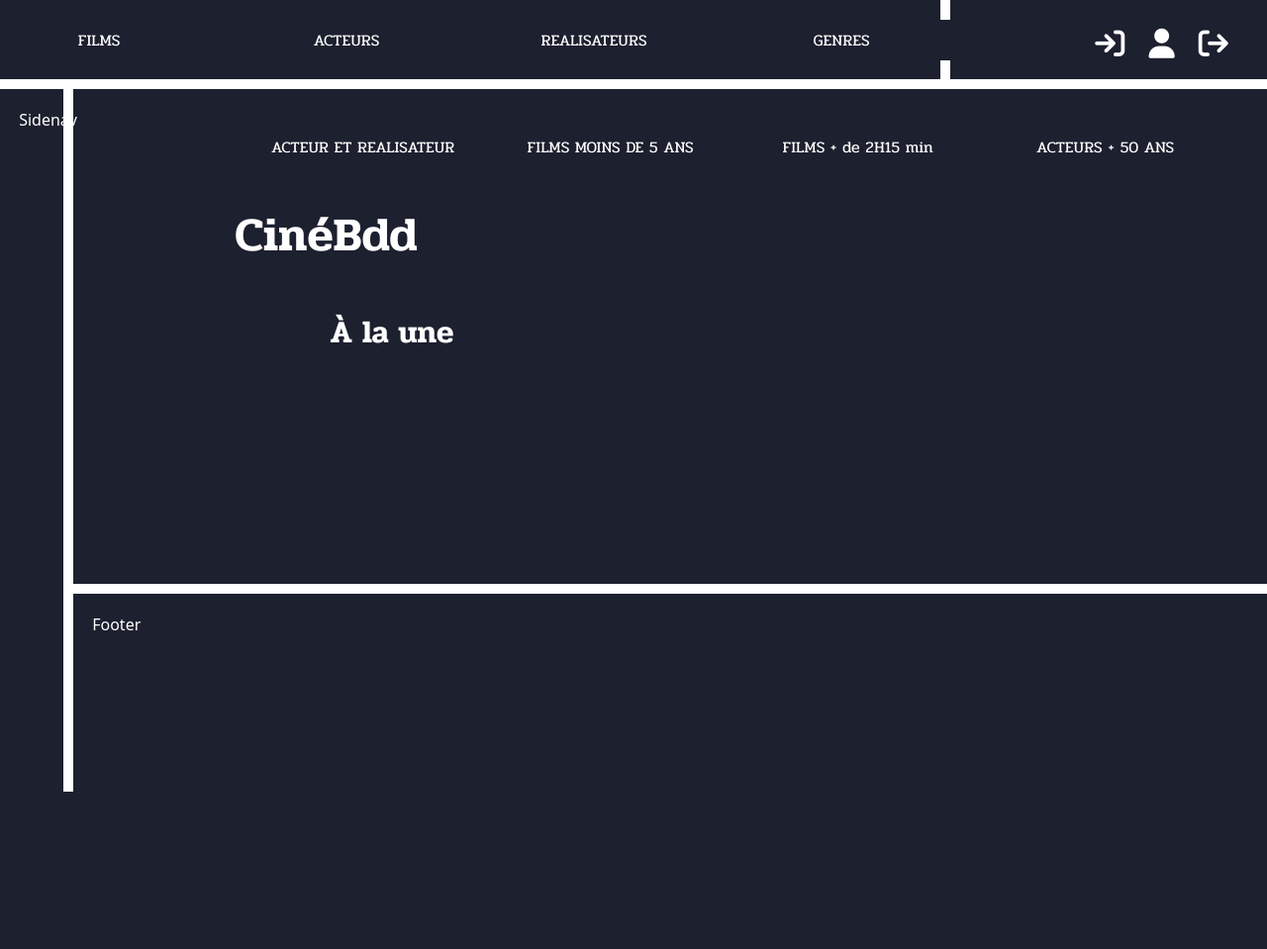
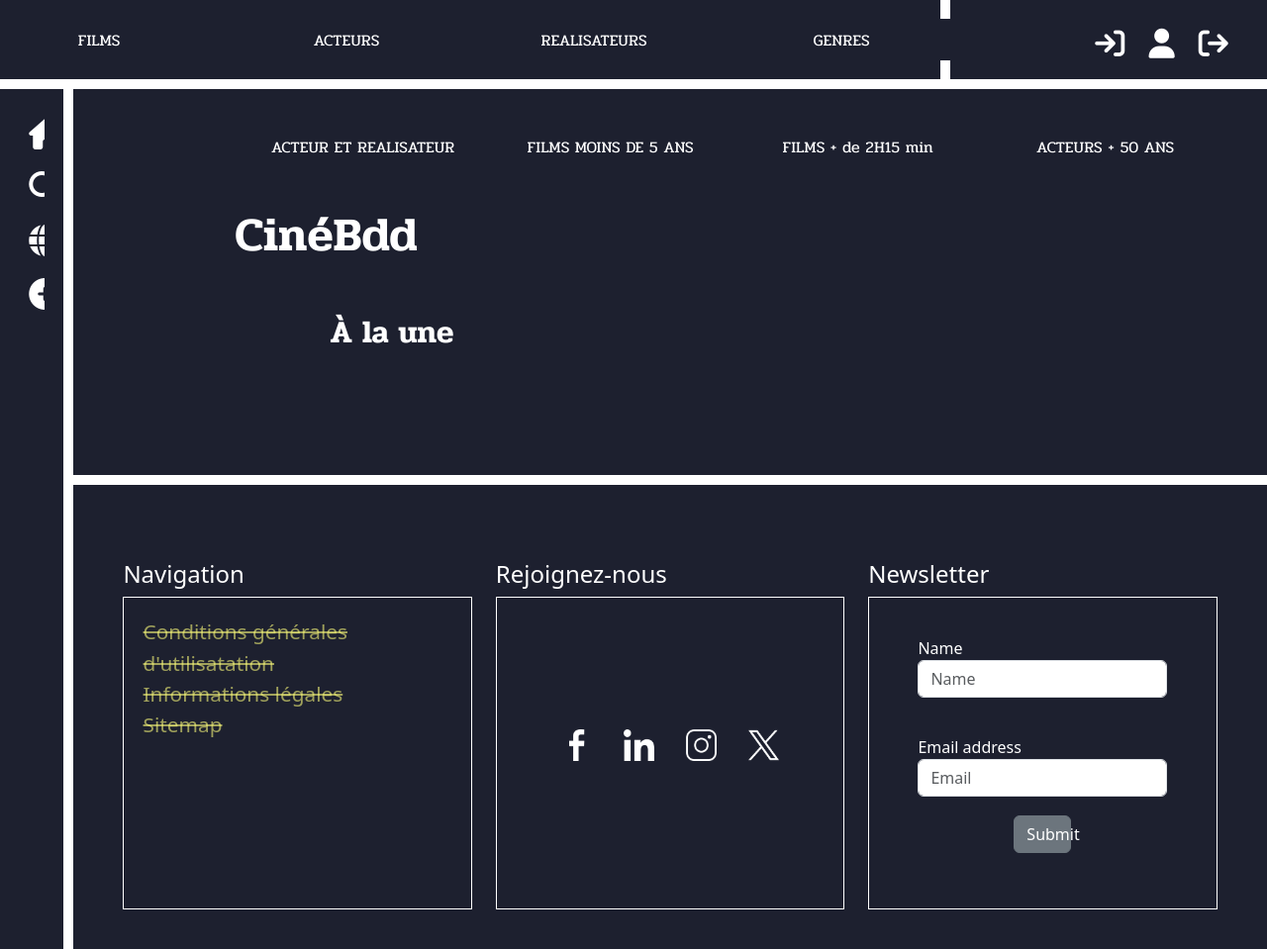
Before and after one commit to AnthonyM68/cineBdd, a PHP site: template view/home.php in a window 1280 px wide. Shown: the whole page at 99% size. Before the commit the page ends 800 px from the top, so only its background shows below. Run offline with PHP 8.4, Linux system fonts and the light colour scheme; the template is opened without the code that fills it, so the values that code supplies are empty.

Commit message:
add footer and sidenav section

```diff
--- a/public/css/grid.css
+++ b/public/css/grid.css
@@ -4,7 +4,7 @@ body {
     "header header ads"
     "nav article article"
     "nav footer footer";
-  grid-template-rows: 80px 1fr 200px;
+  grid-template-rows: 80px 1fr auto;
   grid-template-columns: 5% 1fr 25%;
   grid-row-gap: 10px;
   grid-column-gap: 10px;
@@ -25,24 +25,19 @@ div {
 }
 #pageFooter {
   grid-area: footer;
+  height: auto;
 }
-/*#pageFooter {
-  grid-area: footer;
-  position: sticky;
-  bottom: 0;
-}*/
 
 #mainArticle {
   grid-area: article;
 }
-#mainNav {
+#sideNav {
   grid-area: nav;
 }
 #siteAds {
   text-align: right;
   padding:10px;
   margin:0;
-
   grid-area: ads;
 }
 /* Stack the layout on small devices/viewports. */
--- a/public/css/style.css
+++ b/public/css/style.css
@@ -16,13 +16,9 @@ a {
 .title-article {
   padding: 1.3rem 15rem;
 }
-
 /************* Header */
 #header {
-  display: flex;
   width: 100%;
-  justify-content: center;
-  align-items: center;
 }
 .navbar {
   text-align: center;
@@ -30,8 +26,6 @@ a {
 .navbar ul {
   margin: 0;
   padding: 0;
-  display: flex;
-  justify-content: space-around;
   list-style-type: none;
 }
 .navbar ul li {
@@ -58,7 +52,32 @@ a {
   display:inline;
   font-size:15px;
 }
-/*************** Card movie ***************************************/
+/**************** sideNav ***********************/
+#sideNav ul {
+  list-style-type: none;
+  padding: 0;
+  position: sticky;
+  top: 90px;
+  overflow-y: auto;
+  height: calc(100vh - 90px);
+}
+#sideNav ul li {
+  height: auto;
+  padding: 10px;
+}
+#sideNav ul li a {
+  color: #fff;
+}
+.hidden-sideNav {
+  left: -80%;
+  transition: all 0.5s;
+}
+.show-sideNav {
+  position: fixed;
+  left: 0;
+  transition: all 0.5s;
+}
+/*************** Card movie **********************/
 .card-wrapper {
   height: 100%;
   display: flex;
@@ -95,42 +114,49 @@ a {
 .card-text {
   text-align: justify;
 }
-/*************** Footer  ****************************************/
-.footer-content {
-  padding: 10px;
+/*************** Footer  ***********************/
+#pageFooter {
+  height: auto;
 }
-.footer-content div {
-  position: relative;
-  left: 0;
-  right: 0;
+/**************** Navigation */
+#navigation {
+  border: 1px solid #fff;
+  height: 100%;
 }
-.footer-content div div {
-  border: 1px solid #fff;
+.navigation {
+  list-style-type: none;
+  padding:0;
+  margin:0;
 }
-
+.navigation li a{
+  text-decoration: none;
+  font-size:1.3rem;
+}
 /**************** Galery social */
-#galery-social {
-  position: relative;
-  display: flex;
-  width: 100%;
-  justify-content: space-around;
+.social {
   padding-left: 30px;
   padding-right: 30px;
   border: 1px solid #fff;
+  height: 100%;
+  width: 100%;
+}
+.galery-social {
+  width: 100%;
+
+}
+.galery-social > figure {
+  width: 50%;
+  text-align: center;
+}
+.galery-social > figure img {
+  width: 50%;
 }
 
-#galery-social > figure {
-  width: 20%;
-}
-
-#galery-social > figure img {
-  width: 50%;
-}
 /**************form newslertter*/
 #newsletter {
   position: relative;
-  /*display: flex;*/
   width: 100%;
+  height: 100%;
   padding-left: 30px;
   padding-right: 30px;
   border: 1px solid #fff;
@@ -145,7 +171,6 @@ a {
 .btn {
   width: 20%;
 }
-
 tbody, td, tfoot, th, thead, tr {
   color:#fff;
 }
--- /dev/null
+++ b/public/js/script.js
@@ -0,0 +1,32 @@
+
+
+document.addEventListener("DOMContentLoaded", function () {
+
+    /*let sideNavVisible = false;
+
+
+    function toggleSideNav() {
+        const sidenav = document.getElementById("sideNav");
+        if (sideNavVisible) {
+            sidenav.classList.add("hidden-sideNav");
+            sideNavVisible = false;
+        } else {
+            //sidenav.classList.remove("hidden-sideNav");
+            sideNavVisible = true;
+        }
+    }
+
+
+    const container = document.querySelector(".container");
+    document.addEventListener("scroll", function () {
+        const scrollPosition = container.scrollTop;
+        const triggerDistance = 100;
+        if (scrollPosition <= triggerDistance) {
+            toggleSideNav();
+        } else {
+            if (sideNavVisible) {
+                toggleSideNav();
+            }
+        }
+    });*/
+});
--- a/view/detailsMovie.php
+++ b/view/detailsMovie.php
@@ -34,4 +34,4 @@ $director = $director->fetch();
     $title = "Détails du film";
     $second_title = "Détails du film";
     $content = ob_get_clean();
-    require "view/templates/header/header.php";
+    require "view/templates/header/navbar.php";
--- a/view/home.php
+++ b/view/home.php
@@ -33,4 +33,4 @@
 $title = "CineBdd";
 $second_title = "À la une";
 $content = ob_get_clean();
-require "view/templates/header/header.php";
+require "view/templates/header/navbar.php";
--- a/view/listGenres.php
+++ b/view/listGenres.php
@@ -26,4 +26,4 @@
 $title = "Liste des genres";
 $second_title = "Liste des genres";
 $content = ob_get_clean();
-require "view/templates/header/header.php";
+require "view/templates/header/navbar.php";
--- a/view/listMovies.php
+++ b/view/listMovies.php
@@ -40,4 +40,4 @@ $title = $ctrlCinema->switchTitlePage();
 $title = $title;
 $second_title = $title;
 $content = ob_get_clean();
-require "view/templates/header/header.php";
+require "view/templates/header/navbar.php";
--- a/view/notFound.php
+++ b/view/notFound.php
@@ -4,4 +4,4 @@
 $title = "404";
 $second_title = "404 Oup's, page introuvable!";
 $content = ob_get_clean();
-require "view/templates/header/header.php";
+require "view/templates/header/navbar.php";
--- a/view/person.php
+++ b/view/person.php
@@ -62,4 +62,4 @@ $switch === "" ? $title = $fullName : $title = $switch;
 $second_title = $title;
 
 $content = ob_get_clean();
-require "view/templates/header/header.php";
+require "view/templates/header/navbar.php";
--- a/view/template.php
+++ b/view/template.php
@@ -20,9 +20,9 @@
     <title><?= $title ?></title>
 </head>
 
-<body>
+<body id="body">
     <!-- header -->
-    <header id="header"><?= $header ?></header>
+    <header id="header" class="d-flex justify-content-center"><?= $navbar ?></header>
     <!-- article -->
     <article id="mainArticle">
         <!-- subnavbar -->
@@ -34,15 +34,17 @@
         <!-- content request -->
         <?= $content ?>
     </article>
-    <!-- sidenav lateral hidden -->
-    <nav id="mainNav">Sidenav</nav>
-    <!-- subnavbar -->
+    <!-- sidenav lateral -->
+    <nav id="sideNav" class="hidden-sideNav"><?= $sideNav ?></nav>
+    <!-- navAdmin -->
     <div id="siteAds"> <?= $navAdmin ?></div>
-    <footer id="pageFooter">Footer<?= $footer ?></footer>
+    <footer id="pageFooter"><?= $footer ?></footer>
     <!-- jquery -->
     <script src="https://code.jquery.com/jquery-3.7.1.js" integrity="sha256-eKhayi8LEQwp4NKxN+CfCh+3qOVUtJn3QNZ0TciWLP4=" crossorigin="anonymous"></script>
     <!-- bootstrap -->
     <script src="https://cdn.jsdelivr.net/npm/bootstrap@5.3.2/dist/js/bootstrap.min.js" integrity="sha384-BBtl+eGJRgqQAUMxJ7pMwbEyER4l1g+O15P+16Ep7Q9Q+zqX6gSbd85u4mG4QzX+" crossorigin="anonymous"></script>
+    <!-- My script -->
+    <script src="./public/js/script.js"></script>
 </body>
 
 </html>
--- a/view/templates/footer/footer.php
+++ b/view/templates/footer/footer.php
@@ -1,10 +1,22 @@
 <?php ob_start(); ?>
-<!--<div class="container-fluid footer-content">
-    <div class="row">-->
+<div class="container-fluid">
+    <div class="row">
+        <!-- Navigation -->
+        <div class="col-md-4">
+            <h4>Navigation</h4>
+            <div id="navigation">
+                <ul class="navigation">
+                    <li><a href="#"><s>Conditions générales d'utilisatation</s></a></li>
+                    <li><a href="#"><s>Informations légales</s></a></li>
+                    <li><a href="#"><s>Sitemap</s></a></li>
+                </ul>
+            </div>
+        </div>
         <!-- Galery social -->
-        <!--<div class="col-md-6">
+        <div class="col-md-4">
             <h4>Rejoignez-nous</h4>
-            <div id="galery-social">
+            <div class="d-flex flex-column justify-content-center social ">
+                <div class="d-flex flex-row justify-content-center galery-social">
                     <figure>
                         <img src="./public/img/social/facebook.png" alt="logo social network facebook">
                     </figure>
@@ -17,11 +29,13 @@
                     <figure>
                         <img src="./public/img/social/x.png" alt="logo social network x tweeter">
                     </figure>
+                </div>
 
             </div>
-        </div>-->
+
+        </div>
         <!-- Newsletter -->
-        <!-- <div class="col-md-6">
+        <div class="col-md-4">
             <h4>Newsletter</h4>
             <div id="newsletter">
                 <form class="content-form">
@@ -36,7 +50,7 @@
                     <button type="submit" class="btn btn-default btn-block btn-secondary">Submit</button>
                 </form>
             </div>
-        </div> -->
+        </div>
     </div>
 </div>
 <?php
--- a/view/templates/header/header.php
+++ b/view/templates/header/navbar.php
@@ -1,6 +1,6 @@
 <?php ob_start(); ?>
     <nav class="navbar">
-        <ul>
+        <ul class="d-flex justify-content-center" >
             <li><a href="./index.php?action=listMovies" class="pridi-regular">FILMS</a></li>
             <li><a href="./index.php?action=listActors" class="pridi-regular">ACTEURS</a></li>
             <li><a href="./index.php?action=listDirectors" class="pridi-regular">REALISATEURS</a></li>
@@ -8,5 +8,5 @@
         </ul>
     </nav>
 <?php
-$header = ob_get_clean();
+$navbar = ob_get_clean();
 require "./view/templates/navAdmin/navAdmin.php";
--- a/view/templates/navAdmin/navAdmin.php
+++ b/view/templates/navAdmin/navAdmin.php
@@ -8,4 +8,4 @@
 </nav>
 <?php
 $navAdmin = ob_get_clean();
-require "./view/templates/subNavbar/subNavbar.php";
+require "./view/templates/sideNav/sideNav.php";
--- /dev/null
+++ b/view/templates/sideNav/sideNav.php
@@ -0,0 +1,10 @@
+<?php ob_start(); ?>
+<ul class="d-flex flex-column">
+    <li><a href="#"><i class="fa fa-home fa-2x" aria-hidden="true"></i></a></li>
+    <li><a href="#"><i class="fa fa-search fa-2x" aria-hidden="true"></i></a></li>
+    <li><a href="#"><i class="fa fa-globe fa-2x" aria-hidden="true"></i></a></li>
+    <li><a href="#"><i class="fa fa-plus-circle fa-2x" aria-hidden="true"></i></a></li>
+</ul>
+<?php
+$sideNav = ob_get_clean();
+require "./view/templates/subNavbar/subNavbar.php";
--- a/view/templates/subNavbar/subNavbar.php
+++ b/view/templates/subNavbar/subNavbar.php
@@ -1,6 +1,6 @@
 <?php ob_start(); ?>
     <nav class="navbar">
-        <ul>
+        <ul class="d-flex justify-content-center">
             <li><a href="./index.php?action=actorAndDirector" class="pridi-regular">ACTEUR ET REALISATEUR</a></li>
             <li><a href="./index.php?action=moviesUnder5Years" class="pridi-regular">FILMS MOINS DE 5 ANS</a></li>
             <li><a href="./index.php?action=moviesMoreThan2H15" class="pridi-regular">FILMS + de 2H15 min</a></li>
```
Also changed, not shown: view/casting.php (deleted, +0 -36 lines), view/insertMovie.php (added, +13 -0 lines), view/cinema.php (deleted). Lines whose indentation alone changed are shown as unchanged.
